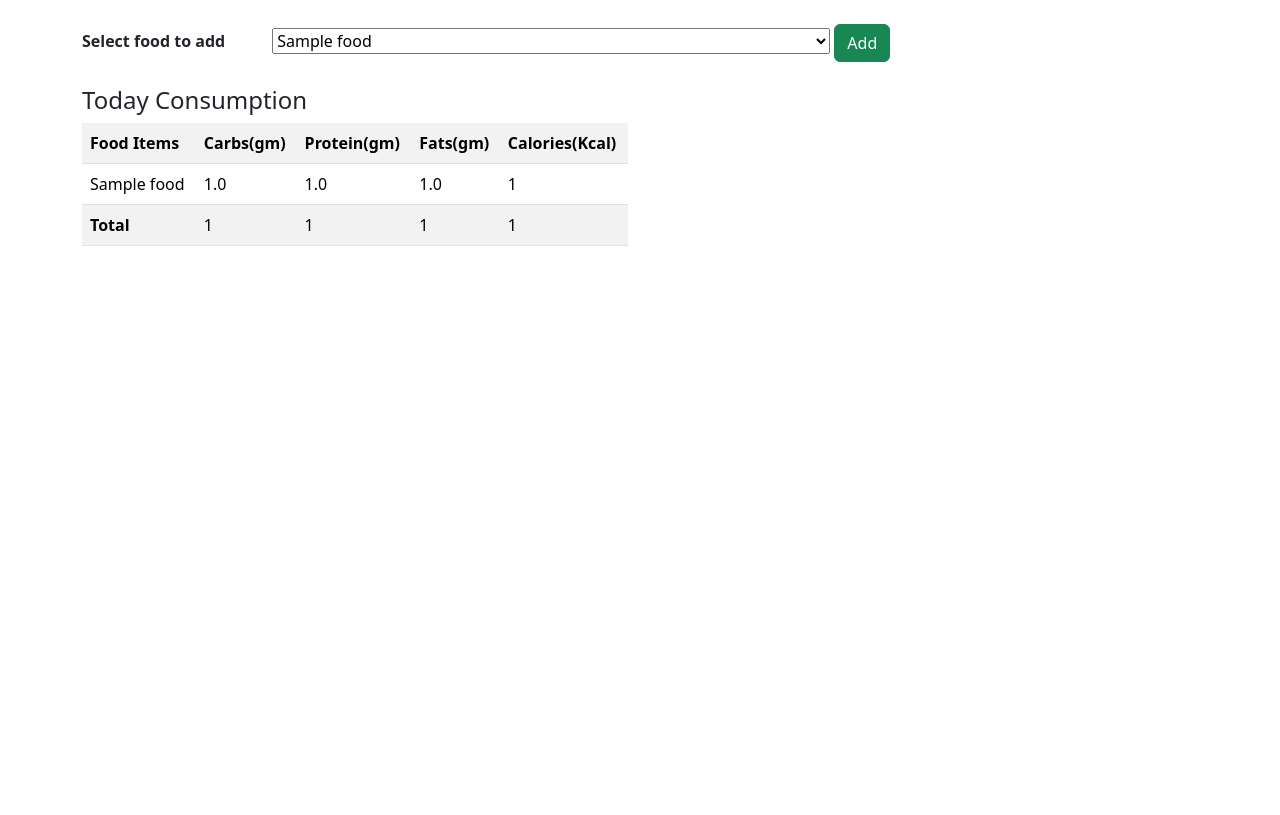
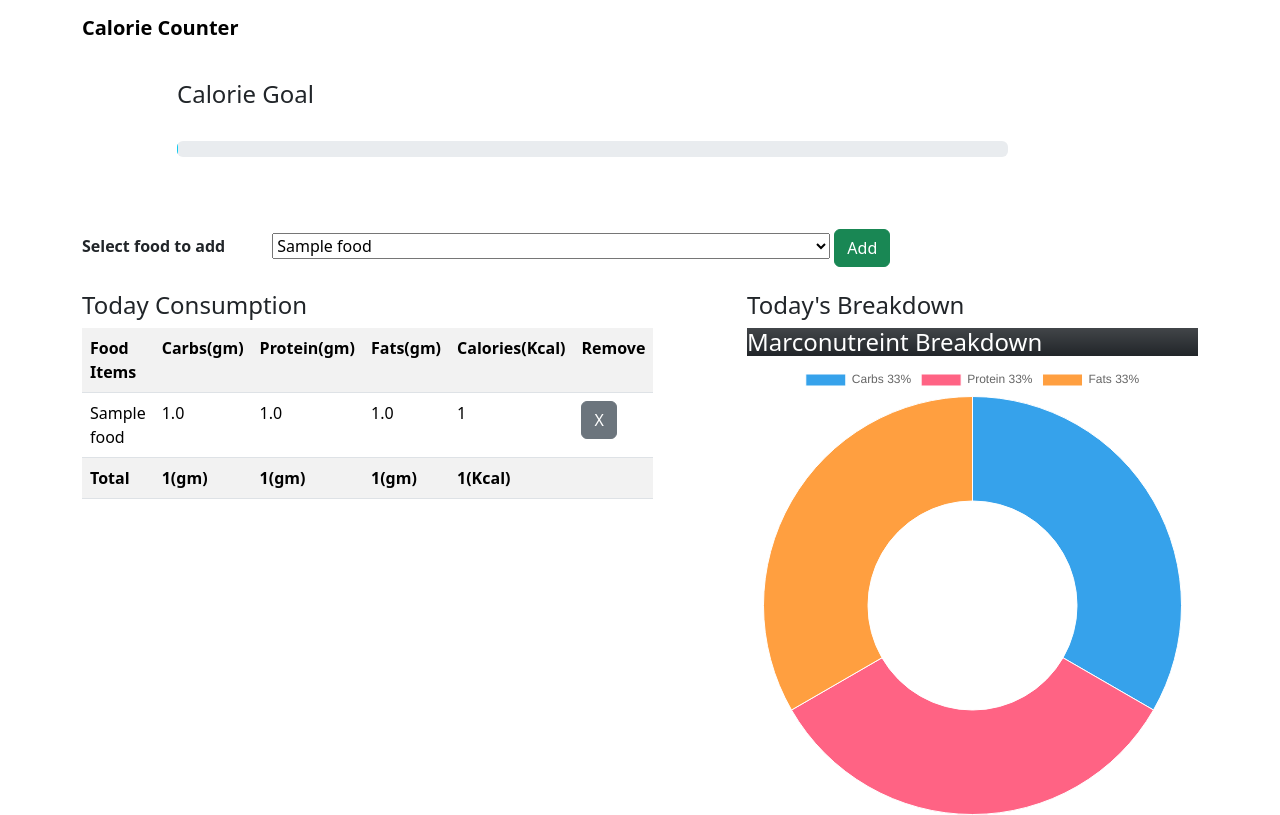
Before and after one commit to rrdesh10/Calorie-Counter, a Django app: page / in a window 1280 px wide. Before the commit the page ends 246 px from the top, so only its background shows below. Run offline with Django 4.2, Linux system fonts and the light colour scheme; a user stored in the database is signed in; tables that the repository leaves empty hold one stand-in row (values such as "Sample post").

Commit message:
features added

```diff
--- a/CC_site/CC_app/templates/CC_app/index.html
+++ b/CC_site/CC_app/templates/CC_app/index.html
@@ -5,11 +5,30 @@
     <meta name="viewport" content="width=device-width, initial-scale=1.0">
     <!-- bootstrap -->
     <link href="https://cdn.jsdelivr.net/npm/bootstrap@5.3.1/dist/css/bootstrap.min.css" rel="stylesheet" integrity="sha384-4bw+/aepP/YC94hEpVNVgiZdgIC5+VKNBQNGCHeKRQN+PtmoHDEXuppvnDJzQIu9" crossorigin="anonymous">
+   <!-- chart js -->
+    <script src="https://cdn.jsdelivr.net/npm/chart.js@4.4.0/dist/chart.umd.min.js"></script>
     <title></title>
 </head>
 <body>
 
     <div class="container">
+        <div class="row>">
+            <div class="col-md-12">
+                <nav class=" navbar navbar-expand-md">
+                    <span class="navbar-brand"><b>Calorie Counter</b></span>
+                </nav>
+            </div>
+        </div>
+        <br/>
+        <div class="row">
+            <div class="col-md-9 offset-md-1">
+                <h4>Calorie Goal</h4><br/>
+                    <div class="progress" role="progressbar" aria-label="Info example" aria-valuenow="0" aria-valuemin="0" aria-valuemax="0">
+                        <div class="progress-bar bg-info" style="width: 0%"></div>
+                    </div>
+            </div>
+        </div>
+        <br/><br/>
         <div class="row">
             <div class="col-md-12">
                 <form method="POST" class="form-group">
@@ -38,6 +57,7 @@
                         <th>Protein(gm)</th>
                         <th>Fats(gm)</th>
                         <th>Calories(Kcal)</th>
+                        <th>Remove</th>
                     </tr>
                     {% for user in user_food %}
                     <tr>
@@ -46,21 +66,31 @@
                         <td>{{ user.food_consumed.protein}}</td>
                         <td>{{ user.food_consumed.fats}}</td>
                         <td>{{ user.food_consumed.calories}}</td>
+                        <td><a class="btn btn-secondary" href="{% url 'delete' user.id %}">X</a></td>
                     </tr>
                     {% endfor %}
 
                     <tr>
                         <td id="name"><b>Total</b></td>
-                        <td id="totalcarbs"><b></b></td>
-                        <td id="totalprotein"><b></b></td>
-                        <td id="totalfats"><b></b></td>
-                        <td id="totalcalories"><b></b></td>
+                        <td id="totalcarbs"></td>
+                        <td id="totalprotein"></td>
+                        <td id="totalfats"></td>
+                        <td id="totalcalories"></td>
+                        <td></td>
                     </tr>
                 </table>
             </div>
 
             <div class="col-md-5 offset-1">
-
+                <div class="">
+                    <br/><h4>Today's Breakdown</h4>
+                </div>
+                <div class="card-header text-bg-dark bg-gradient">
+                    <h4>Marconutreint Breakdown</h4>
+                </div>
+                <div class="col-md-12">
+                    <canvas id="chart" width="400" height="350"></canvas>
+                </div>
             </div>
         </div>
     </div>
@@ -84,11 +114,35 @@
         calories = Math.round(calories);
     }
 
-    document.getElementById('totalcarbs').innerHTML = carbs
-    document.getElementById('totalprotein').innerHTML = protein
-    document.getElementById('totalfats').innerHTML = fats
-    document.getElementById('totalcalories').innerHTML = calories
+    document.getElementById('totalcarbs').innerHTML = '<b>' + carbs + '(gm)' + '</b>'
+    document.getElementById('totalprotein').innerHTML = '<b>' + protein + '(gm)' + '</b>'
+    document.getElementById('totalfats').innerHTML = '<b>' + fats + '(gm)' + '</b>'
+    document.getElementById('totalcalories').innerHTML = '<b>' + calories + '(Kcal)' + '</b>'
 
+    var total = carbs + protein + fats;
+    var carbsPer = Math.round((carbs/total)*100);
+    var proteinPer = Math.round((protein/total)*100);
+    var fatsPer = Math.round((fats/total)*100);
+
+    // progress bar
+    var calPer = (calories/2000) * 100;
+    document.getElementsByClassName("progress-bar")[0].setAttribute("style","width:"+calPer+ "%");
+
+
+    // chart
+
+    var ctx = document.getElementById("chart");
+    new Chart(ctx, {
+        type: 'doughnut',
+        data: {
+        labels: ['Carbs '+carbsPer+"%", 'Protein '+proteinPer+"%", 'Fats '+fatsPer+"%"],
+        datasets: [{
+            label: '',
+            data: [carbsPer, proteinPer, fatsPer],
+            borderWidth: 1
+        }]
+        },
+    });
 
 </script>
 </html>
--- a/CC_site/CC_app/views.py
+++ b/CC_site/CC_app/views.py
@@ -1,4 +1,4 @@
-from django.shortcuts import render
+from django.shortcuts import redirect, render
 from .models import Food, Consume
 
 # Create your views here.
@@ -17,3 +17,11 @@ def index(request):
 
     user_food = Consume.objects.filter(user=request.user)
     return render(request, 'CC_app/index.html', {'foods':foods, 'user_food':user_food})
+
+
+def delete_consume(request, id):
+    consumed_food = Consume.objects.get(id=id)
+    if request.method == "POST":
+        consumed_food.delete()
+        return redirect('/')
+    return render(request, 'CC_app/delete.html')
--- a/CC_site/CC_site/urls.py
+++ b/CC_site/CC_site/urls.py
@@ -21,4 +21,5 @@ from CC_app import views
 urlpatterns = [
     path('admin/', admin.site.urls),
     path('', views.index, name='index'),
+    path('delete/<int:id>', views.delete_consume, name='delete'),
 ]
```
Also changed, not shown: CC_site/CC_app/templates/CC_app/delete.html (added, +22 -0 lines).
